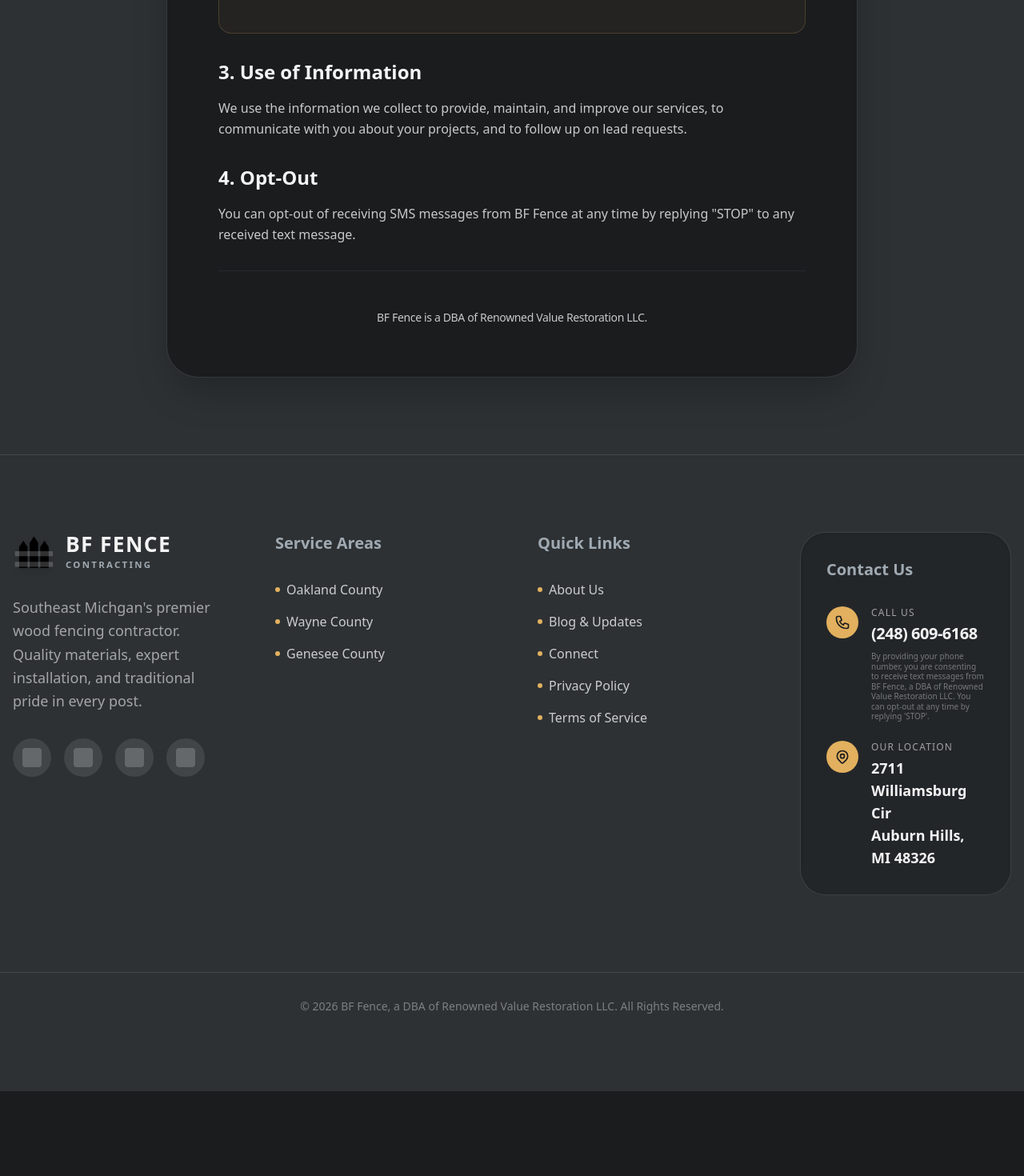
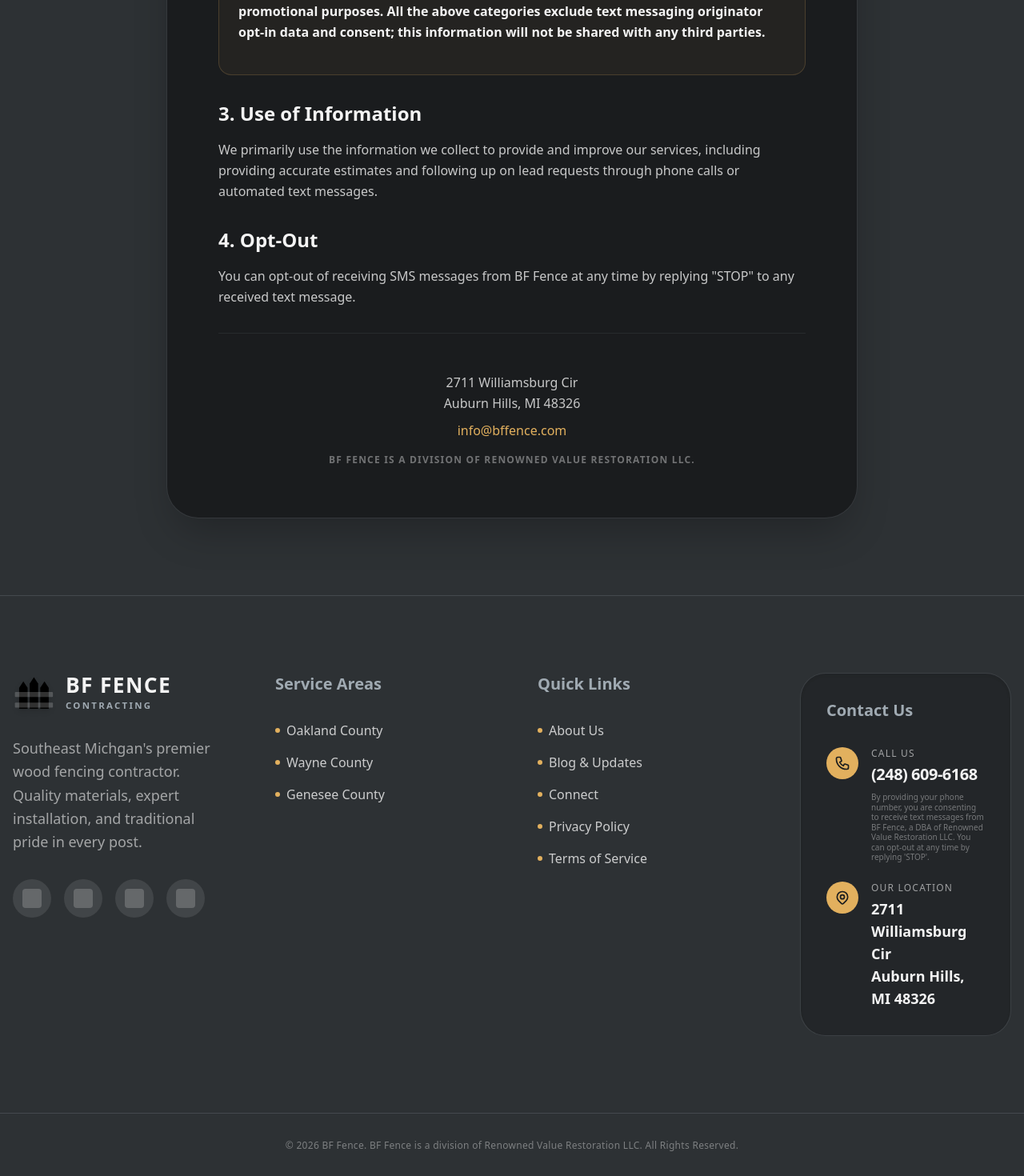
Before and after one commit to AgenticPortfolioX/BFFence, a React (Vite) app: page /privacy-policy in a window 1280 px wide. Shown: the part 740-2210 px from the top of the page at 80% size. Before the commit the page ends 2104 px from the top, so only its background shows below. Built offline with nearby package versions, Linux system fonts and the light colour scheme.

Commit message:
feat: implement comprehensive SMS marketing compliance fixes

```diff
--- a/src/components/CTA_Footer.tsx
+++ b/src/components/CTA_Footer.tsx
@@ -143,8 +143,8 @@
           </div>
         </div>
       </div>
-      <div className="container mx-auto px-4 mt-24 pt-8 border-t border-secondary/20 text-center text-foreground/40 text-sm">
-        © 2026 BF Fence, a DBA of Renowned Value Restoration LLC. All Rights Reserved.
+      <div className="container mx-auto px-4 mt-24 pt-8 border-t border-secondary/20 text-center text-foreground/40 text-xs tracking-wide">
+        © 2026 BF Fence. BF Fence is a division of Renowned Value Restoration LLC. All Rights Reserved.
       </div>
     </footer>
   );
--- a/src/pages/FreeEstimate.tsx
+++ b/src/pages/FreeEstimate.tsx
@@ -1,4 +1,5 @@
 import React, { useState } from 'react';
+import { Link } from 'react-router-dom';
 import { CTA } from '../components/CTA_Footer';
 
 export const FreeEstimate = () => {
@@ -141,7 +142,7 @@
                     className="mt-1 w-5 h-5 rounded border-secondary/20 text-accent focus:ring-accent transition-all cursor-pointer"
                   />
                   <label htmlFor="smsConsent" className="text-sm text-foreground/70 leading-relaxed cursor-pointer select-none">
-                    By checking this box and clicking Submit, I express my written consent to receive recurring automated marketing messages from BF Fence at the phone number provided. Consent is not a condition of purchase. Msg & data rates may apply. Msg frequency varies. Reply HELP for help and STOP to cancel. View our <a href="/privacy-policy" className="text-accent hover:underline font-bold transition-all">Privacy Policy</a> and <a href="/terms-of-service" className="text-accent hover:underline font-bold transition-all">Terms of Service</a>.
+                    By providing your phone number, you agree to receive text messages from BF Fence. Message and data rates may apply. Message frequency varies. Reply HELP for help or STOP to cancel. View our <Link to="/privacy-policy" className="text-accent hover:underline font-bold transition-all">Privacy Policy</Link> and <Link to="/terms-of-service" className="text-accent hover:underline font-bold transition-all">Terms of Service</Link>.
                   </label>
                 </div>
 
--- a/src/pages/PrivacyPolicy.tsx
+++ b/src/pages/PrivacyPolicy.tsx
@@ -17,7 +17,7 @@
               <div>
                 <h2 className="text-2xl font-bold text-foreground mb-4">1. Information Collection</h2>
                 <p>
-                  We collect information you provide directly to us through lead forms, contact forms, and other communications when you request a free estimate or inquire about our services.
+                  We collect information you provide directly to us through lead forms, contact forms, and other communications when you request a free estimate or inquire about our services. This includes the <span className="font-bold underline text-accent">collection of phone numbers</span> specifically for the purpose of providing project estimates, scheduling on-site visits, and sending project-related updates.
                 </p>
               </div>
 
@@ -31,7 +31,7 @@
               <div>
                 <h2 className="text-2xl font-bold text-foreground mb-4">3. Use of Information</h2>
                 <p>
-                  We use the information we collect to provide, maintain, and improve our services, to communicate with you about your projects, and to follow up on lead requests.
+                  We primarily use the information we collect to provide and improve our services, including providing accurate estimates and following up on lead requests through phone calls or automated text messages.
                 </p>
               </div>
 
@@ -42,9 +42,14 @@
                 </p>
               </div>
 
-              <div className="pt-12 border-t border-secondary/10 text-center">
-                <p className="text-sm font-medium tracking-tight">
-                  BF Fence is a DBA of Renowned Value Restoration LLC.
+              <div className="pt-12 border-t border-secondary/10 text-center space-y-4">
+                <div className="text-foreground/80 font-medium">
+                  <p>2711 Williamsburg Cir</p>
+                  <p>Auburn Hills, MI 48326</p>
+                  <p className="mt-2 text-accent">info@bffence.com</p>
+                </div>
+                <p className="text-xs font-bold tracking-widest text-foreground/40 uppercase">
+                  BF Fence is a division of Renowned Value Restoration LLC.
                 </p>
               </div>
             </div>
```
